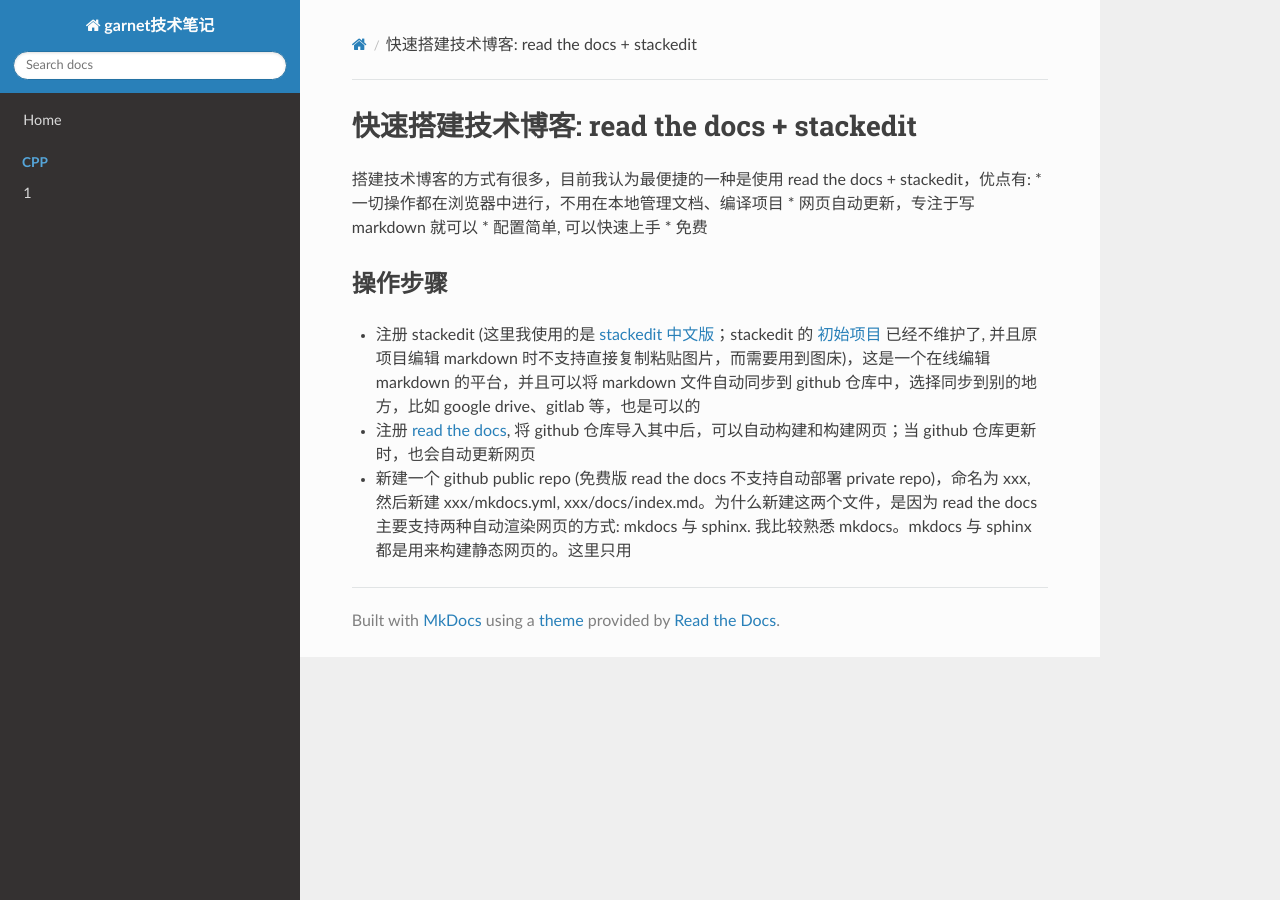
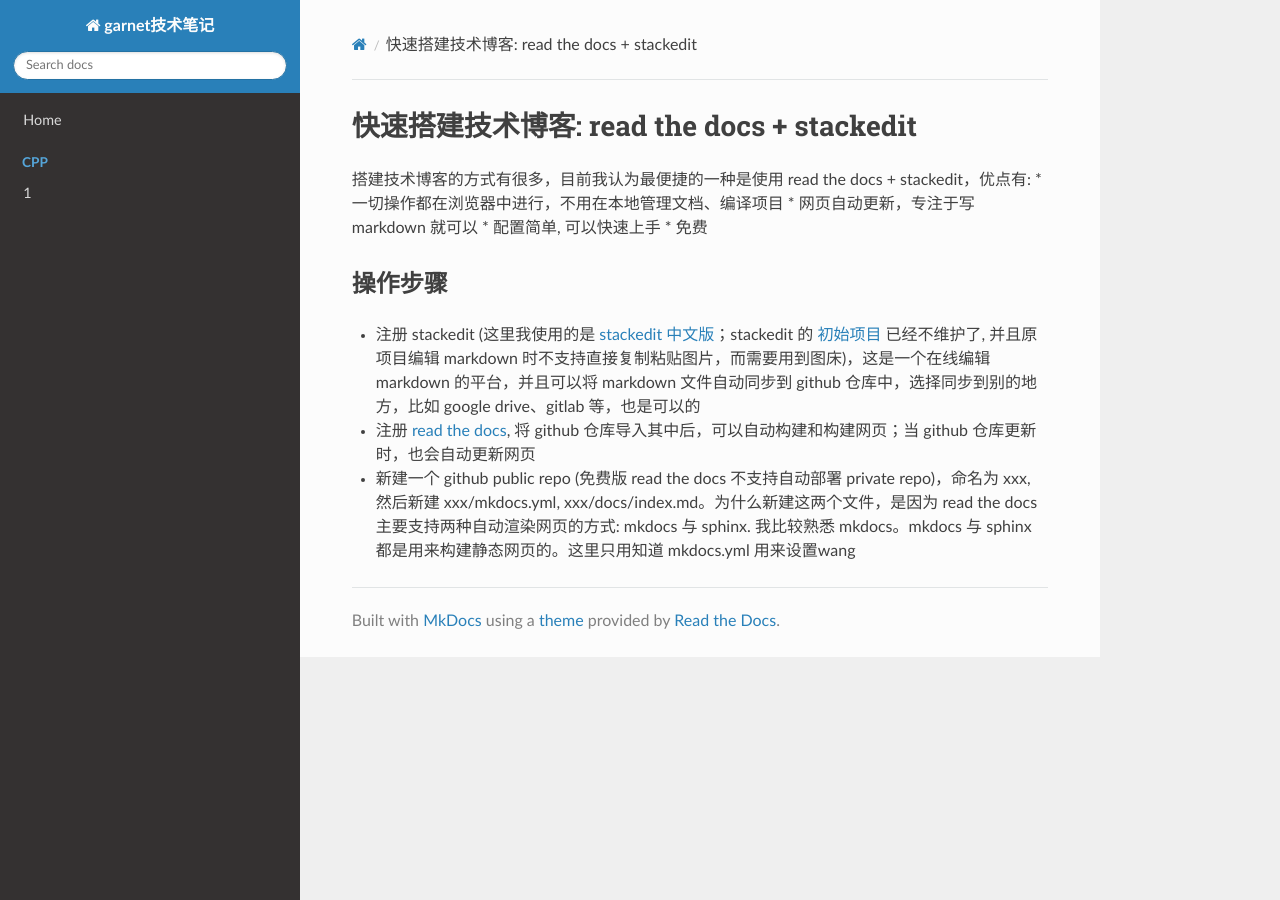
Before and after one commit to ymma98/technotes, an MkDocs documentation site: the page built from docs/杂谈/快速搭建技术博客: read the docs + stackedit.md, in a window 1280 px wide. Built offline with MkDocs 1.6.1, drawn with Linux system fonts in a browser that asks for light colours; nearby versions of some CDN libraries.

Commit message:
docs/杂谈/快速搭建技术博客: read the docs + stackedit.md updated from https://stackedit.cn/

```diff
--- a/docs/杂谈/快速搭建技术博客: read the docs + stackedit.md
+++ b/docs/杂谈/快速搭建技术博客: read the docs + stackedit.md
@@ -10,10 +10,10 @@
 
 * 注册 stackedit (这里我使用的是 [stackedit 中文版](https://stackedit.cn/)；stackedit 的 [初始项目](https://stackedit.io/) 已经不维护了, 并且原项目编辑 markdown 时不支持直接复制粘贴图片，而需要用到图床)，这是一个在线编辑 markdown 的平台，并且可以将 markdown 文件自动同步到 github 仓库中，选择同步到别的地方，比如 google drive、gitlab 等，也是可以的
 * 注册 [read the docs](https://about.readthedocs.com/), 将 github 仓库导入其中后，可以自动构建和构建网页；当 github 仓库更新时，也会自动更新网页
-* 新建一个 github public repo (免费版 read the docs 不支持自动部署 private repo)，命名为 xxx, 然后新建 xxx/mkdocs.yml, xxx/docs/index.md。为什么新建这两个文件，是因为 read the docs 主要支持两种自动渲染网页的方式: mkdocs 与 sphinx. 我比较熟悉 mkdocs。mkdocs 与 sphinx 都是用来构建静态网页的。这里只用
+* 新建一个 github public repo (免费版 read the docs 不支持自动部署 private repo)，命名为 xxx, 然后新建 xxx/mkdocs.yml, xxx/docs/index.md。为什么新建这两个文件，是因为 read the docs 主要支持两种自动渲染网页的方式: mkdocs 与 sphinx. 我比较熟悉 mkdocs。mkdocs 与 sphinx 都是用来构建静态网页的。这里只用知道 mkdocs.yml 用来设置wang
 
 
 
 <!--stackedit_data:
-eyJoaXN0b3J5IjpbLTE5MzYxNjYyMTVdfQ==
+eyJoaXN0b3J5IjpbLTE5NjQ0NzMwOTBdfQ==
 -->
```
